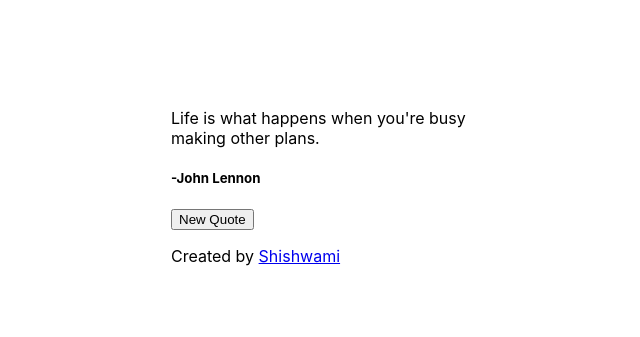
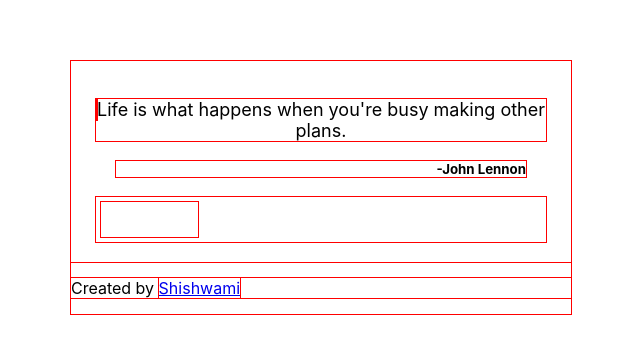
Before and after one commit to Shishwami/RandomQuotesMachine, a React (Create React App) app: page / in a window 1280 px wide. Shown: the part 213-550 px from the top of the page, without its empty margins (319-959 px from the left). Built offline with nearby package versions, Linux system fonts and the light colour scheme; no server answers.

Commit message:
Update App.css

```diff
--- a/src/App.css
+++ b/src/App.css
@@ -2,6 +2,14 @@ body,
 html {
   padding: 0;
   margin: 0;
+}
+
+:root {
+  --button-height: 35px;
+}
+
+* {
+  outline: red 1px solid;
 }
 
 .App {
@@ -13,9 +21,57 @@ html {
   justify-content: center;
 }
 
+#wrapper {
+  width: fit-content;
+  width: 100%;
+  min-width: 200px;
+  max-width: 500px;
+}
+
 #wrapper #quote-box {
-  width: 100%;
-  min-width: 300px;
-  max-width: 300px;
+  padding: 20px 25px;
   background-color: white;
 }
+
+#wrapper #quote-box #text {
+  color: var(--random-color);
+  font-size: large;
+  text-align: center;
+}
+
+#wrapper #quote-box #author {
+  color: var(--random-color);
+  text-align: right;
+  margin: 20px;
+}
+
+#wrapper #quote-box .Buttons {
+  display: flex;
+  justify-content: space-between;
+  align-items: center;
+}
+
+#wrapper #quote-box .Buttons a,
+#wrapper #quote-box .Buttons button {
+  color: white;
+  background-color: var(--random-color);
+  height: var(--button-height);
+  margin: 5px;
+}
+
+#wrapper #quote-box .Buttons .social-container {
+  display: flex;
+}
+
+#wrapper #quote-box .Buttons .social-container a {
+  display: flex;
+  width: var(--button-height);
+  text-decoration: none;
+  align-items: center;
+  justify-content: center;
+}
+
+#wrapper #quote-box .Buttons #new-quote {
+  border: none;
+  padding: 0px 15px;
+}
```
